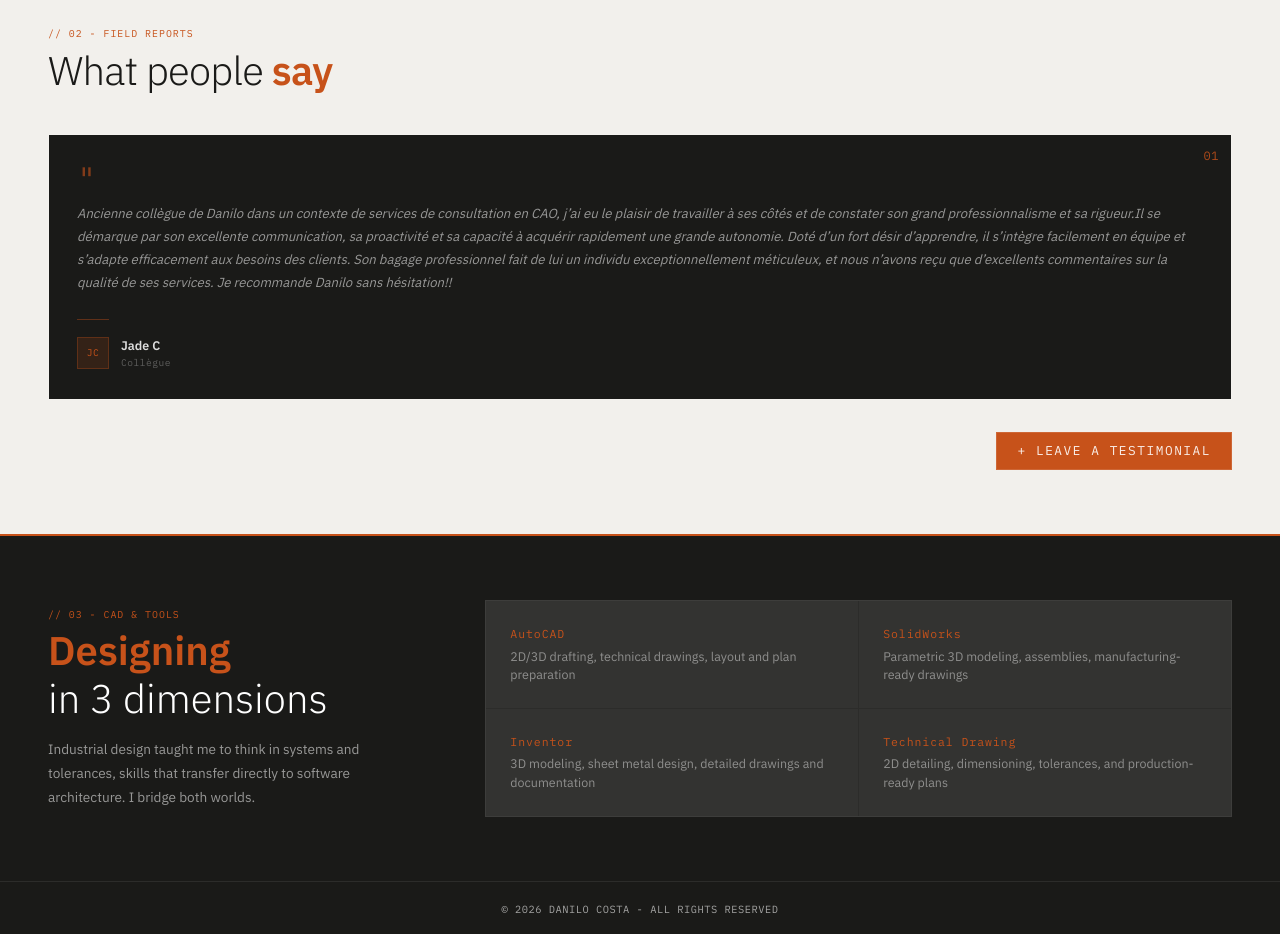
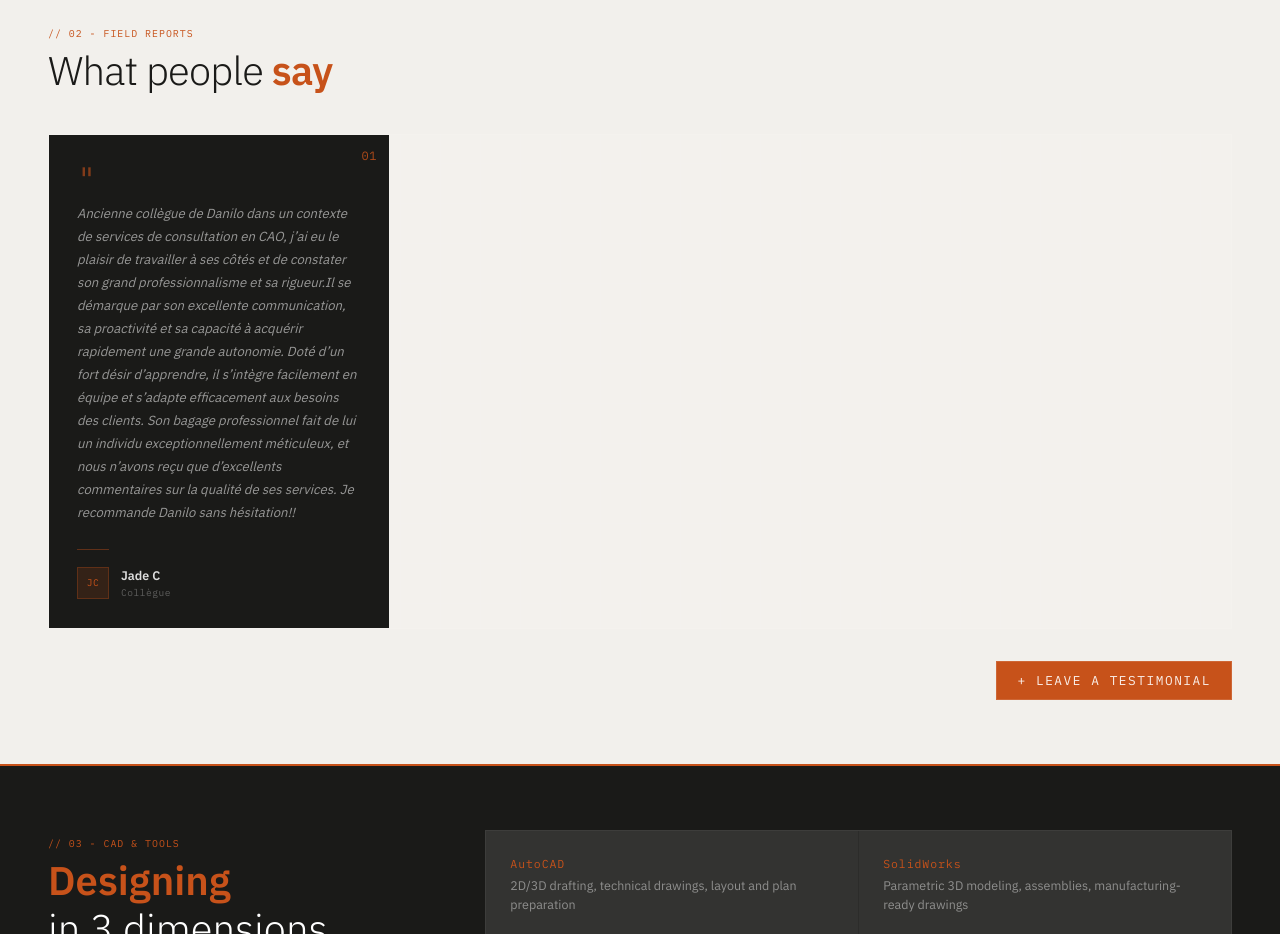
Before and after one commit to Daniloncc/Danilo, a React (Vite) app: page /industrial in a window 1280 px wide. Shown: the part 1680-2614 px from the top of the page. Built offline with nearby package versions, Linux system fonts and the light colour scheme.

Commit message:
Changer l'affichage de testimonials sur industrial

```diff
--- a/src/components/TestimonialsIndustrial.jsx
+++ b/src/components/TestimonialsIndustrial.jsx
@@ -521,7 +521,7 @@ export default function TestimonialsIndustrial({ page = "industrial" }) {
         <div
           style={{
             display: "grid",
-            gridTemplateColumns: "repeat(auto-fit, minmax(260px, 1fr))",
+            gridTemplateColumns: "repeat(auto-fit, minmax(260px, 340px))",
             gap: "1px",
             background: "rgba(255,255,255,0.08)",
             border: "1px solid rgba(255,255,255,0.08)",
```
